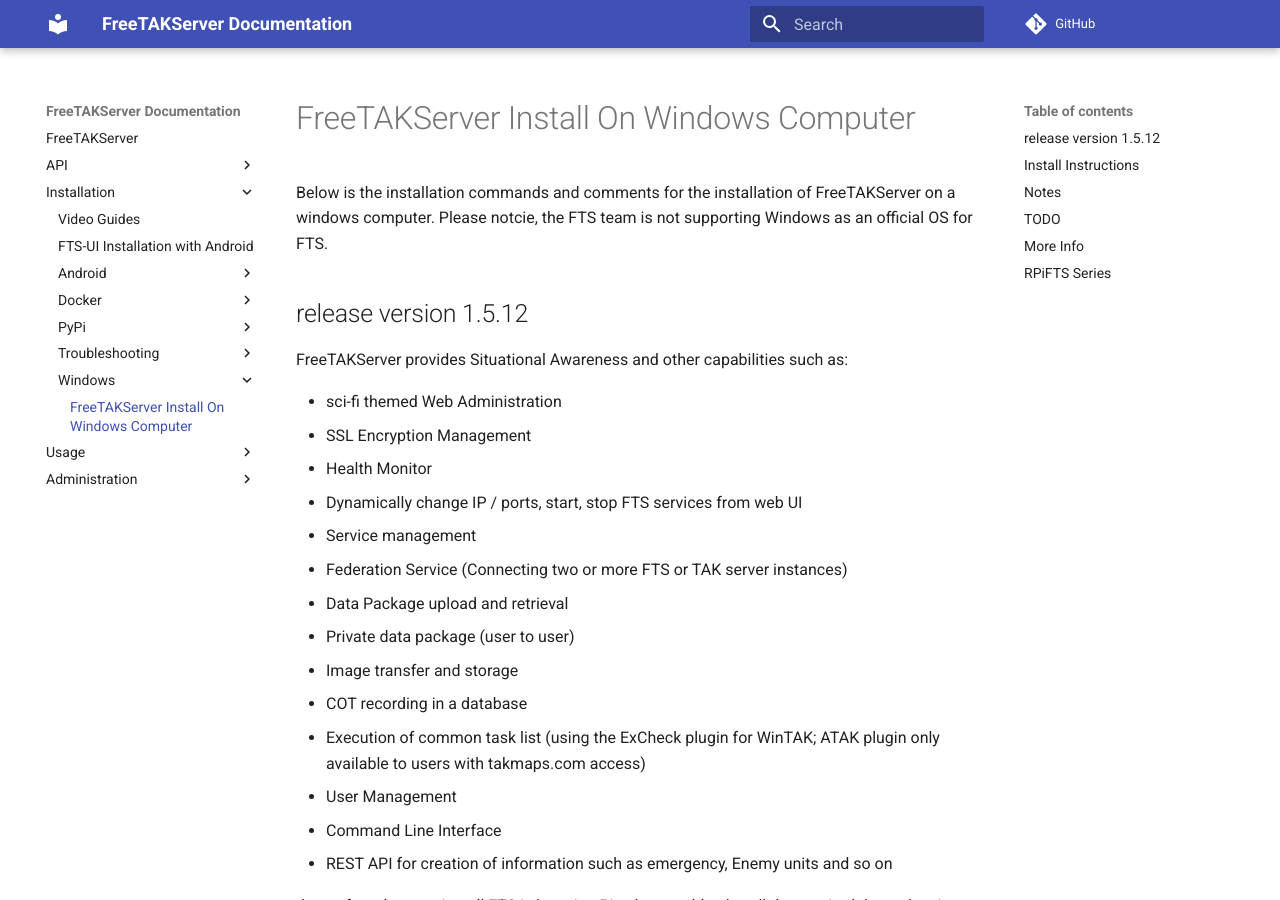
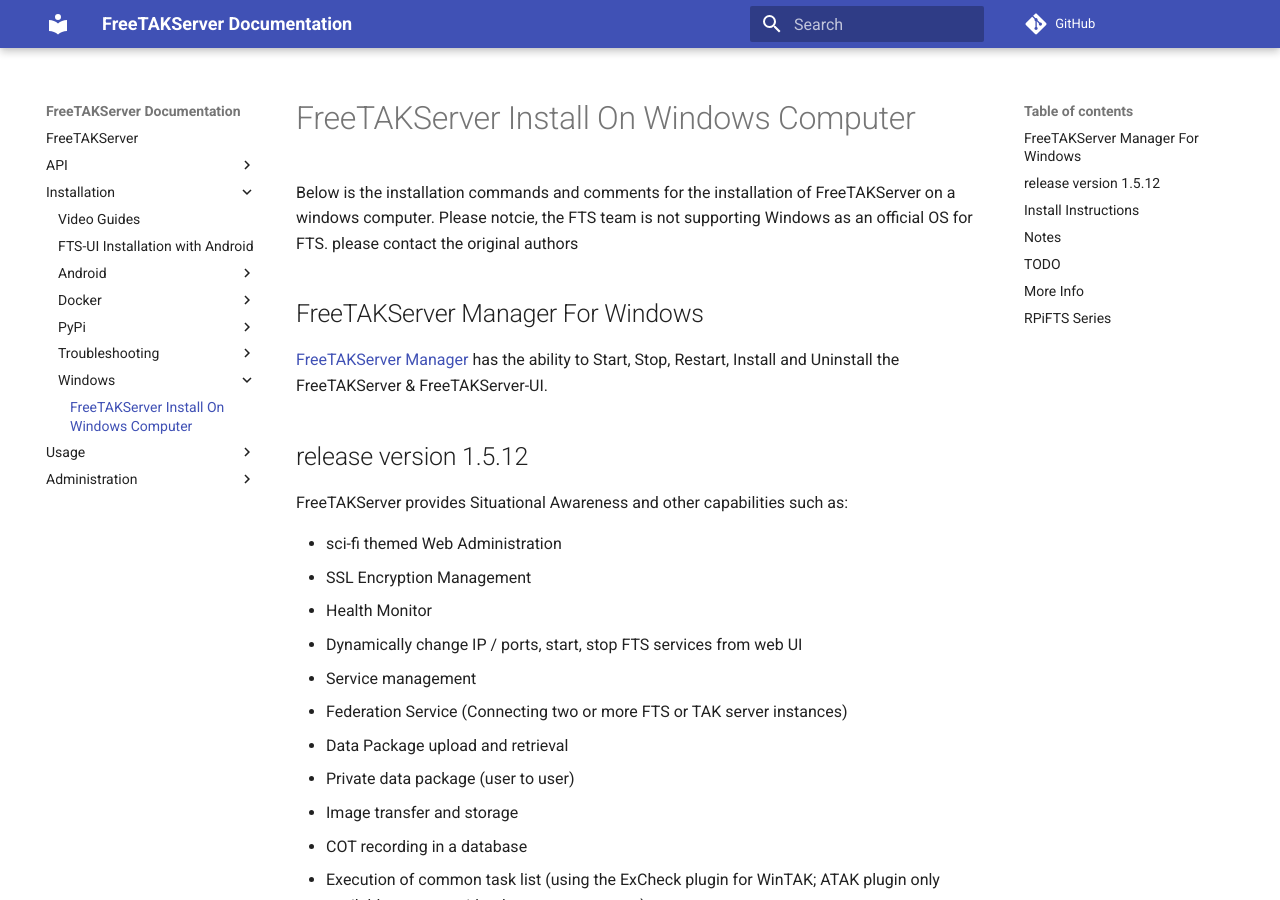
Before and after one commit to FreeTAKTeam/FreeTAKServer-User-Docs, an MkDocs documentation site: the page built from docs/docs/Installation/Windows/FreeTAKServer_Windows_Install.md, in a window 1280 px wide and 900 px high. Built offline with MkDocs 1.6.1 and Material for MkDocs 9.7.7, drawn with Linux system fonts in a browser that asks for light colours; comment, search, counter and statistics services are not loaded.

Commit message:
Update FreeTAKServer_Windows_Install.md

```diff
--- a/docs/docs/Installation/Windows/FreeTAKServer_Windows_Install.md
+++ b/docs/docs/Installation/Windows/FreeTAKServer_Windows_Install.md
@@ -1,8 +1,9 @@
 # FreeTAKServer Install On Windows Computer
 
-Below is the installation commands and comments for the installation of FreeTAKServer on a windows computer. Please notcie, the FTS team is not supporting Windows as an official OS for FTS.
+Below is the installation commands and comments for the installation of FreeTAKServer on a windows computer. Please notcie, the FTS team is not supporting Windows as an official OS for FTS. please contact the original authors
 
-
+## FreeTAKServer Manager For Windows
+[FreeTAKServer Manager]( https://github.com/Cale-Torino/FreeTAKServer_Manager)  has the ability to Start, Stop, Restart, Install and Uninstall the FreeTAKServer & FreeTAKServer-UI.
 
 ## release version 1.5.12
 
```
